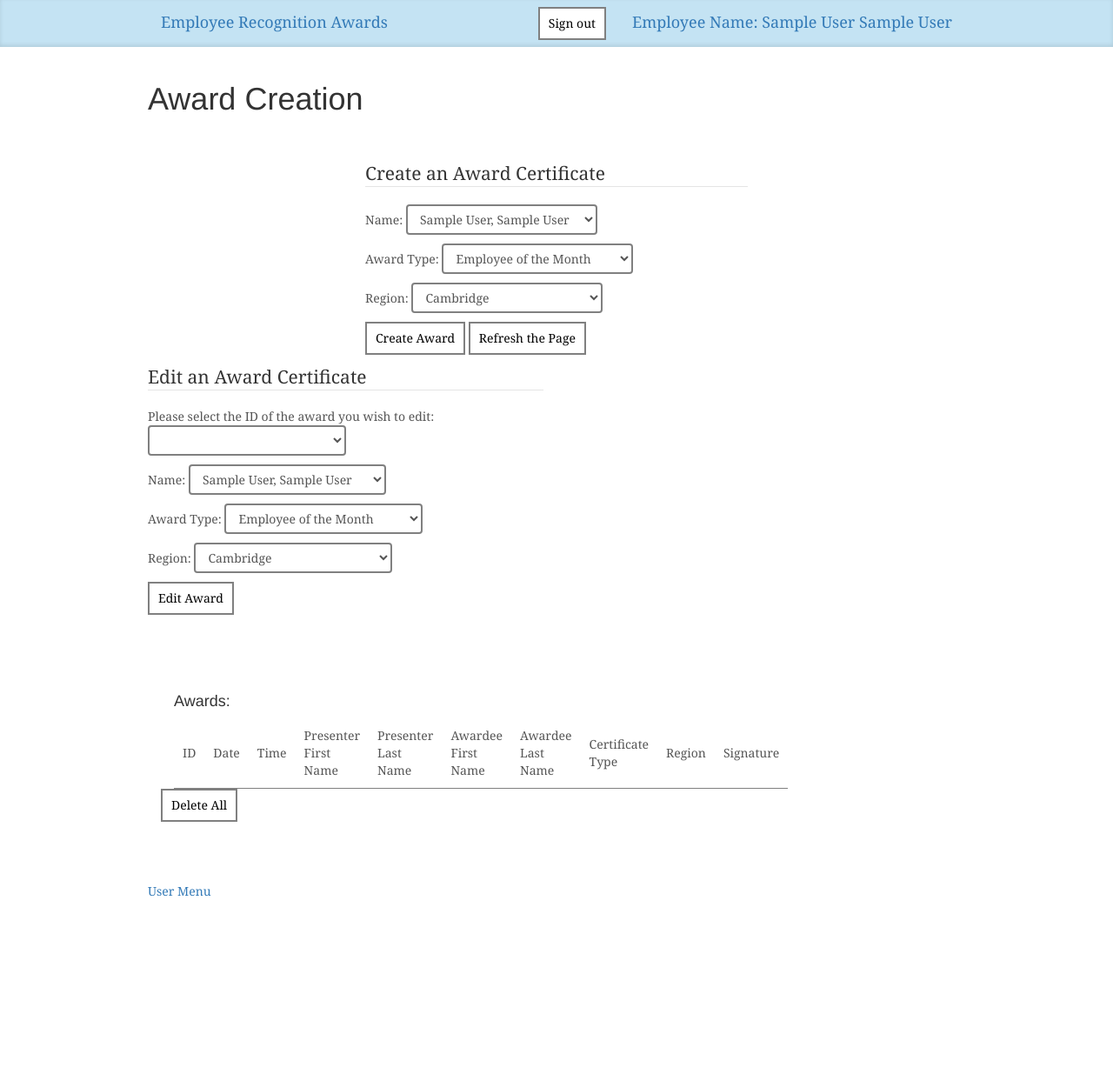
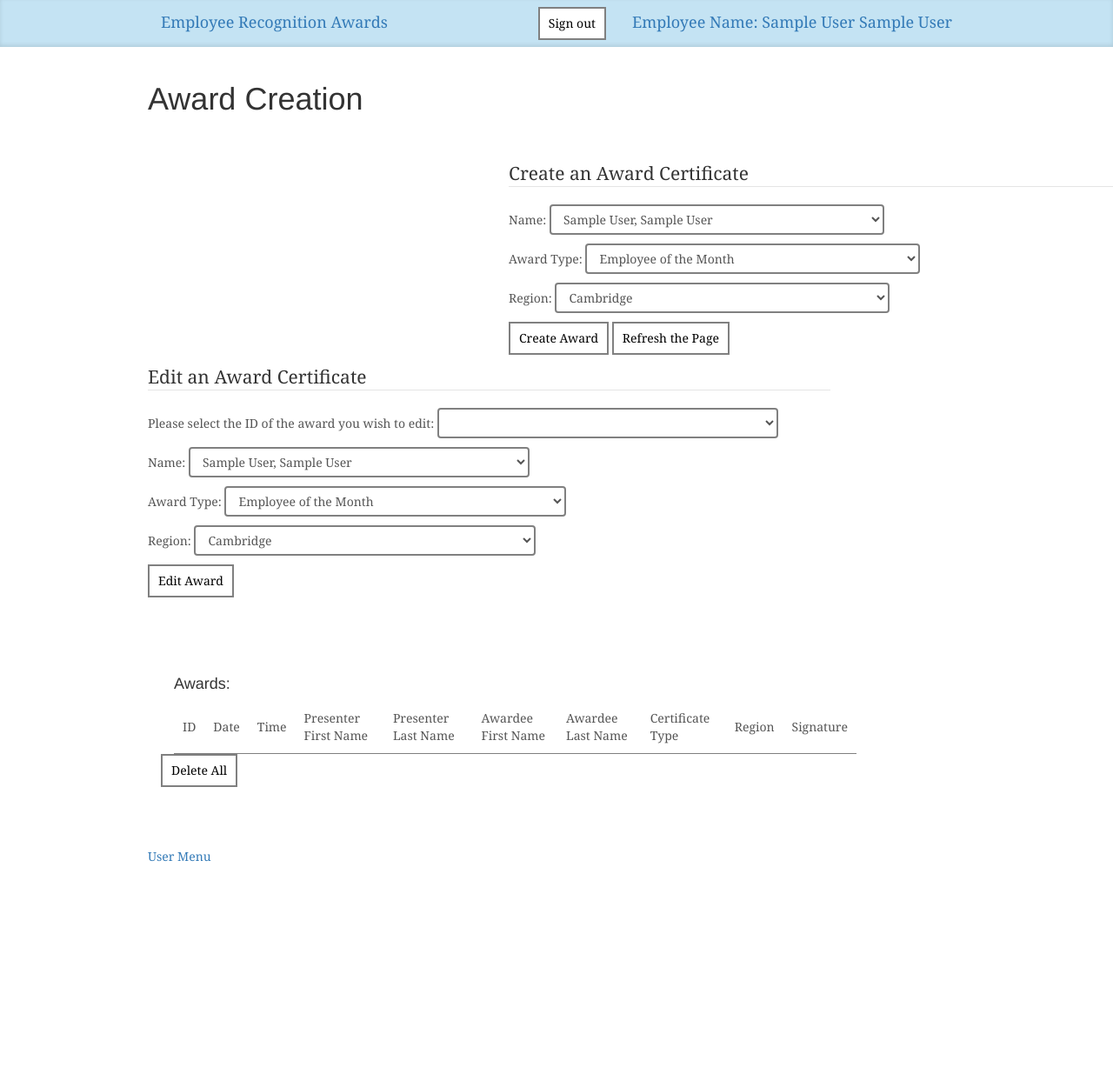
Before and after one commit to yaejinoh/Employee-Award-Management-System, a PHP site: page /userforms/createAward.php in a window 1280 px wide; the page is wider, and only the part inside the window is pictured. Shown: the top 1235 px of that part at 87% size. Run offline with PHP 8.4, Linux system fonts and the light colour scheme; the visitor is signed in with stand-in values (Sample User, id 1); data comes from the database, SQL or seed files in the repository; data that the repository does not hold is empty.

Commit message:
Update bootstrap-custom.css

```diff
--- a/css/bootstrap-custom.css
+++ b/css/bootstrap-custom.css
@@ -4,5 +4,5 @@
 .container-fluid {
   margin-right: auto;
   margin-left: auto;
-  max-width: 1600px; /* or 950px */
+  min-width: 1600px; /* or 950px */
 }
```
